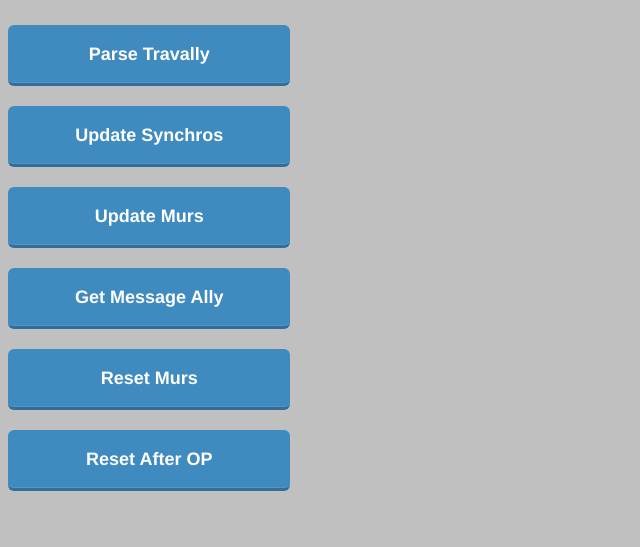
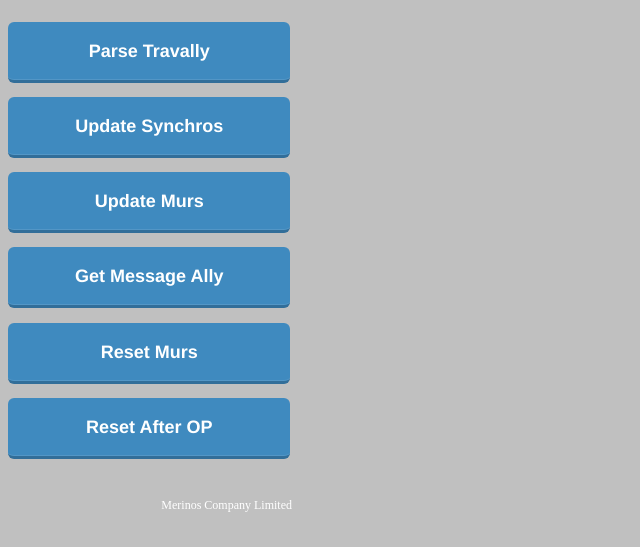
Before and after one commit to Matth26/gap-travian-deff, a plain HTML site: page index.html in a window 1280 px wide. Shown: the part 253-800 px from the top of the page, without its empty margins (0-640 px from the left). Drawn offline with Linux system fonts and the light colour scheme.

Commit message:
Update footer

```diff
--- a/index.html
+++ b/index.html
@@ -30,6 +30,9 @@
         flex-direction: column;
         justify-content: flex-end;
         align-content: stretch;
+        color: white;
+        font-size: 12px;
+        text-align: right;
       }
       /*Main button class
       ==========================*/
@@ -105,6 +108,9 @@
           <a href='#' onclick="google.script.run.resetAfterOP()" class='ph-button ph-btn-blue'>Reset After OP</a>
         </div>
       </div>
+      <div class="footer">
+      Merinos Company Limited
+      </div>
     </div>
   </body>
 </html>
```
Also changed, not shown: 1 other file.
